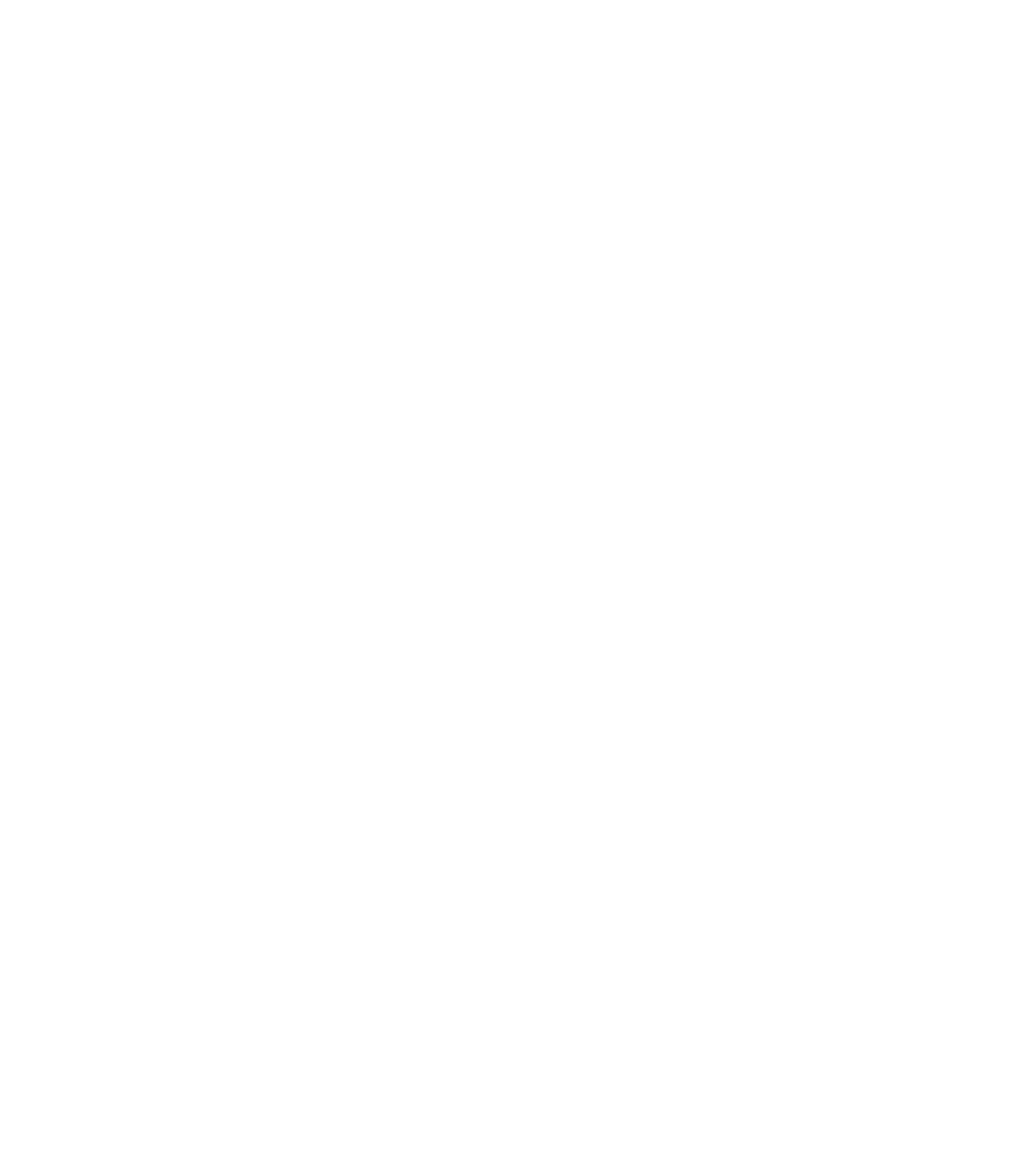
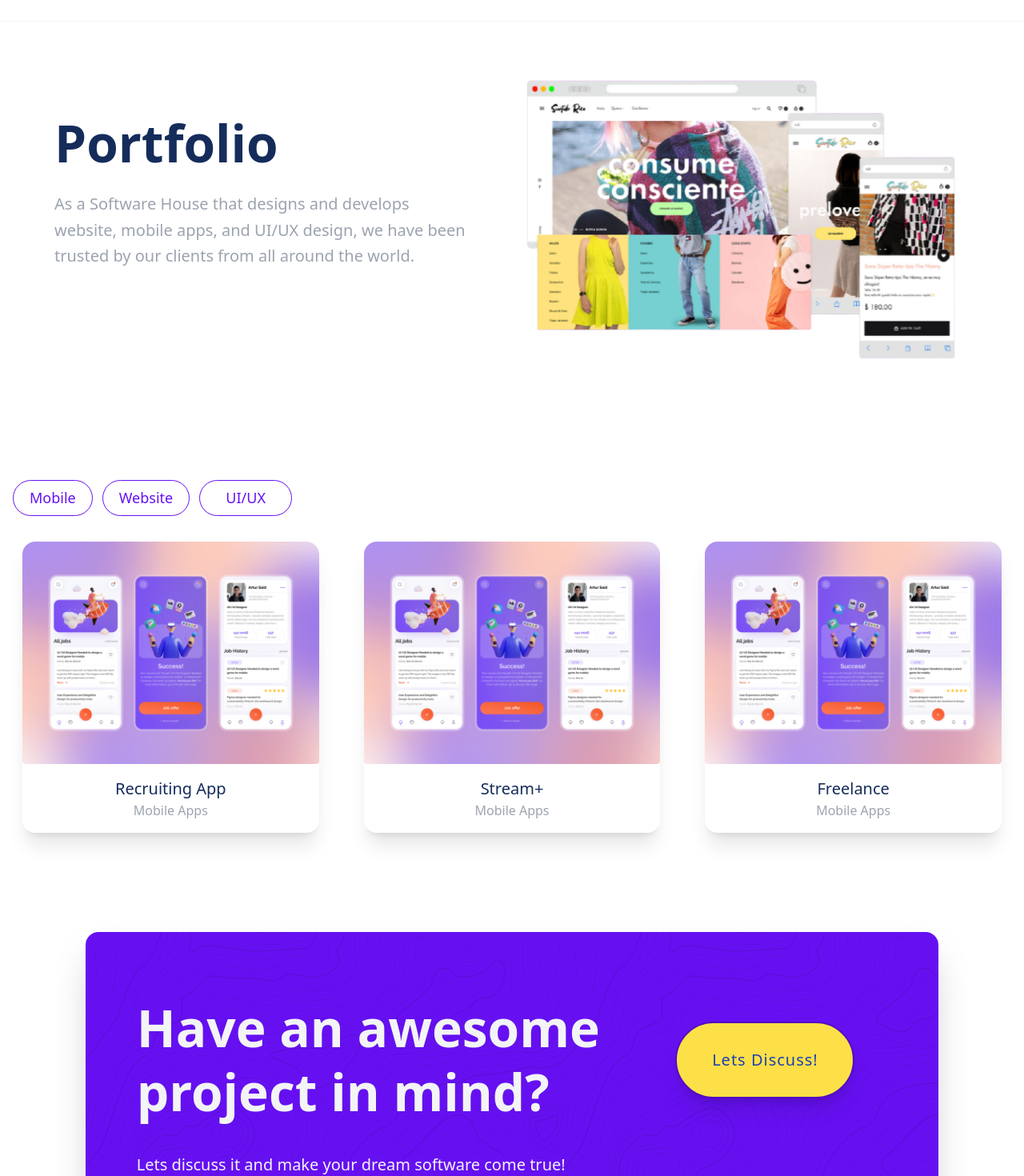
Before and after one commit to usman4222/Company-Portfolio, a React (Vite) app: page /project in a window 1280 px wide. Before the commit this address had no page. Shown: the part 100-1570 px from the top of the page at 80% size. Before the commit the page ends 800 px from the top, so only its background shows below. Built offline with nearby package versions, Linux system fonts and the light colour scheme.

Commit message:
Add Project Page

```diff
--- a/package.json
+++ b/package.json
@@ -19,6 +19,7 @@
     "react-dom": "^18.2.0",
     "react-reveal": "^1.2.2",
     "react-router-dom": "^6.23.0",
+    "react-tabs": "^6.0.2",
     "react-toastify": "^10.0.5"
   },
   "devDependencies": {
--- a/src/App.jsx
+++ b/src/App.jsx
@@ -4,6 +4,7 @@
 import LandingPage from './pages/LandingPage';
 import DiscussProjectPage from './pages/DiscussProjectPage';
 import ProjectDetailPage from './pages/ProjectDetailPage';
+import ProjectPage from './pages/ProjectPage';
 
 function App() {
 
@@ -13,6 +14,7 @@
         <Route path='/' element={<LandingPage />} />
         <Route path='/discuss-project' element={<DiscussProjectPage />} />
         <Route path='/project/:id' element={<ProjectDetailPage />} />
+        <Route path='/project' element={<ProjectPage />} />
       </Routes>
     </BrowserRouter>
   );
--- /dev/null
+++ b/src/components/AllPortfolio.jsx
@@ -0,0 +1,128 @@
+import React from 'react';
+import Fade from 'react-reveal/Fade';
+import {
+  Tab, Tabs, TabList, TabPanel,
+} from 'react-tabs';
+import Button from '../elements/Button';
+import recruitingImage from '../assets/images/Recruiting.png';
+import streamImage from '../assets/images/Stream.png';
+import freelanceImage from '../assets/images/Freelance.png';
+
+export default function AllPortfolio({ data }) {
+  const mobile = data.filter((item) => item.type === 'Mobile Apps');
+
+  const website = data.filter((item) => item.type === 'Website');
+
+  return (
+    <Fade bottom>
+      <section className="container mx-auto">
+
+        <Tabs className="flex flex-col px-4">
+          <TabList>
+            <div className="flex flex-row mb-5">
+              <Tab>
+                <button className="font-normal px-5 py-2 mr-3 text-theme-purple text-lg border border-theme-purple rounded-full transition duration-300 hover:bg-theme-purple hover:text-white focus:outline-none focus:bg-theme-purple focus:text-white">Mobile</button>
+              </Tab>
+              <Tab>
+                <button className="font-normal px-5 py-2 mr-3 text-theme-purple text-lg border border-theme-purple rounded-full transition duration-300 hover:bg-theme-purple hover:text-white focus:outline-none focus:bg-theme-purple focus:text-white">Website</button>
+              </Tab>
+              <Tab>
+                <button className="font-normal px-8 py-2 text-theme-purple text-lg border border-theme-purple rounded-full transition duration-300 hover:bg-theme-purple hover:text-white focus:outline-none focus:bg-theme-purple focus:text-white">UI/UX</button>
+              </Tab>
+            </div>
+          </TabList>
+
+          <TabPanel>
+            <div className="grid grid-cols-2 sm:grid-cols-3 sm:gap-2 xl:gap-8 justify-items-center">
+              {
+                mobile.map((item, index) => (
+                  <Fade bottom delay={500 * index}>
+                    <Button type="link" href={`/project/${item.id}`}>
+                      <div className="group rounded-2xl shadow-xl w-auto w-11/12 m-3 transform transition duration-500 hover:scale-110 portofolio-card">
+                        <div className="relative">
+                          <img src={freelanceImage} alt="Portfolio" className="rounded-t-2xl z-0" />
+                          <div className="absolute flex w-full h-full top-0 opacity-0 bg-black justify-center rounded-t-2xl rounded-b img-hover">
+                            <button className="focus:outline-none">
+                              <svg className="w-20 h-20 text-gray-200" xmlns="http://www.w3.org/2000/svg" fill="none" viewBox="0 0 24 24" stroke="currentColor">
+                                <path strokeLinecap="round" strokeLinejoin="round" strokeWidth={2} d="M15 12a3 3 0 11-6 0 3 3 0 016 0z" />
+                                <path strokeLinecap="round" strokeLinejoin="round" strokeWidth={2} d="M2.458 12C3.732 7.943 7.523 5 12 5c4.478 0 8.268 2.943 9.542 7-1.274 4.057-5.064 7-9.542 7-4.477 0-8.268-2.943-9.542-7z" />
+                              </svg>
+                            </button>
+                          </div>
+                        </div>
+                        <div className="py-4">
+                          <h2 className="text-theme-blue text-center text-xl">{item.title}</h2>
+                          <p className="font-light text-gray-400 text-center">{item.type}</p>
+                        </div>
+                      </div>
+                    </Button>
+                  </Fade>
+                ))
+              }
+            </div>
+          </TabPanel>
+          <TabPanel>
+            <div className="grid grid-cols-2 sm:grid-cols-3 sm:gap-2 xl:gap-8 justify-items-center">
+              {
+                website.map((item, index) => (
+                  <Fade bottom delay={500 * index}>
+                    <Button type="link" href={`/project/${item.id}`}>
+                      <div className="group rounded-2xl shadow-xl w-auto w-11/12 m-3 transform transition duration-500 hover:scale-110 portofolio-card">
+                        <div className="relative">
+                          <img src={freelanceImage} alt="Portfolio" className="rounded-t-2xl z-0" />
+                          <div className="absolute flex w-full h-full top-0 opacity-0 bg-black justify-center rounded-t-2xl rounded-b img-hover">
+                            <button className="focus:outline-none">
+                              <svg className="w-20 h-20 text-gray-200" xmlns="http://www.w3.org/2000/svg" fill="none" viewBox="0 0 24 24" stroke="currentColor">
+                                <path strokeLinecap="round" strokeLinejoin="round" strokeWidth={2} d="M15 12a3 3 0 11-6 0 3 3 0 016 0z" />
+                                <path strokeLinecap="round" strokeLinejoin="round" strokeWidth={2} d="M2.458 12C3.732 7.943 7.523 5 12 5c4.478 0 8.268 2.943 9.542 7-1.274 4.057-5.064 7-9.542 7-4.477 0-8.268-2.943-9.542-7z" />
+                              </svg>
+                            </button>
+                          </div>
+                        </div>
+                        <div className="py-4">
+                          <h2 className="text-theme-blue text-center text-xl">{item.title}</h2>
+                          <p className="font-light text-gray-400 text-center">{item.type}</p>
+                        </div>
+                      </div>
+                    </Button>
+                  </Fade>
+                ))
+              }
+            </div>
+          </TabPanel>
+          <TabPanel>
+            <div className="grid grid-cols-2 sm:grid-cols-3 sm:gap-2 xl:gap-8 justify-items-center">
+              {
+                data.map((item, index) => (
+                  <Fade bottom delay={500 * index}>
+                    <Button type="link" href={`/project/${item.id}`}>
+                      <div className="group rounded-2xl shadow-xl w-auto w-11/12 m-3 transform transition duration-500 hover:scale-110 portofolio-card">
+                        <div className="relative">
+                          <img src={item.imageUrl} alt="Portfolio" className="rounded-t-2xl z-0" />
+                          <div className="absolute flex w-full h-full top-0 opacity-0 bg-black justify-center rounded-t-2xl rounded-b img-hover">
+                            <button className="focus:outline-none">
+                              <svg className="w-20 h-20 text-gray-200" xmlns="http://www.w3.org/2000/svg" fill="none" viewBox="0 0 24 24" stroke="currentColor">
+                                <path strokeLinecap="round" strokeLinejoin="round" strokeWidth={2} d="M15 12a3 3 0 11-6 0 3 3 0 016 0z" />
+                                <path strokeLinecap="round" strokeLinejoin="round" strokeWidth={2} d="M2.458 12C3.732 7.943 7.523 5 12 5c4.478 0 8.268 2.943 9.542 7-1.274 4.057-5.064 7-9.542 7-4.477 0-8.268-2.943-9.542-7z" />
+                              </svg>
+                            </button>
+                          </div>
+                        </div>
+                        <div className="py-4">
+                          <h2 className="text-theme-blue text-center text-xl">{item.title}</h2>
+                          <p className="font-light text-gray-400 text-center">{item.type}</p>
+                        </div>
+                      </div>
+                    </Button>
+                  </Fade>
+                ))
+              }
+            </div>
+          </TabPanel>
+
+        </Tabs>
+
+      </section>
+    </Fade>
+  );
+}
--- /dev/null
+++ b/src/components/HeroPortfolio.jsx
@@ -0,0 +1,23 @@
+import React from 'react';
+import Fade from 'react-reveal/Fade';
+import heroPortfolio from '../assets/images/portfolioHero.png';
+
+export default function HeroPortfolio() {
+  return (
+    <section className="hero sm:items-center lg:items-start sm:flex-row">
+      <Fade bottom>
+        <div className="w-full sm:w-1/2 flex flex-col px-5 mb-5 sm:mb-0 sm:px-12 sm:mt-6 lg:mt-6 xl:mt-20">
+          <h1 className="text-6xl text-theme-blue font-bold leading-tight mb-5">
+            Portfolio
+          </h1>
+          <p className="font-light text-xl text-gray-400 leading-relaxed">
+            As a Software House that designs and develops website, mobile apps, and UI/UX design, we have been trusted by our clients from all around the world.
+          </p>
+        </div>
+        <div className="w-full sm:w-1/2 sm:pr-12">
+          <img src={heroPortfolio} alt="Hero" />
+        </div>
+      </Fade>
+    </section>
+  );
+}
--- /dev/null
+++ b/src/pages/ProjectPage.jsx
@@ -0,0 +1,27 @@
+/* eslint-disable react/jsx-props-no-spreading */
+/* eslint-disable react/jsx-filename-extension */
+import React, { Component } from 'react';
+import Data from '../json/landingPage.json';
+import Header from '../components/Header';
+import Discuss from '../components/Discuss';
+import Footer from '../components/Footer';
+import AllPortfolio from '../components/AllPortfolio';
+import HeroPortfolio from '../components/HeroPortfolio';
+
+export default class ProjectPage extends Component {
+  componentDidMount() {
+    window.scrollTo(0, 0);
+  }
+
+  render() {
+    return (
+      <>
+        <Header {...this.props} />
+        <HeroPortfolio {...this.props} />
+        <AllPortfolio data={Data.portfolio} />
+        <Discuss {...this.props} />
+        <Footer />
+      </>
+    );
+  }
+}
```
Also changed, not shown: 1 other file (tests, documents, lock files or other folders).
